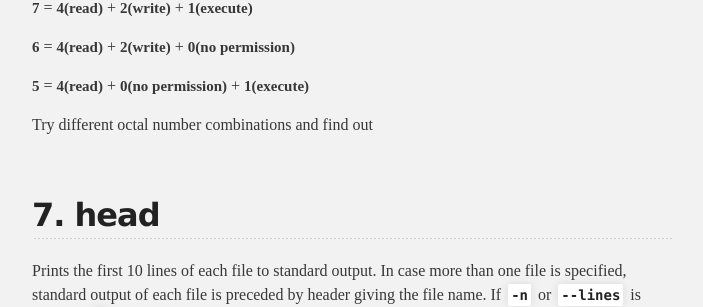
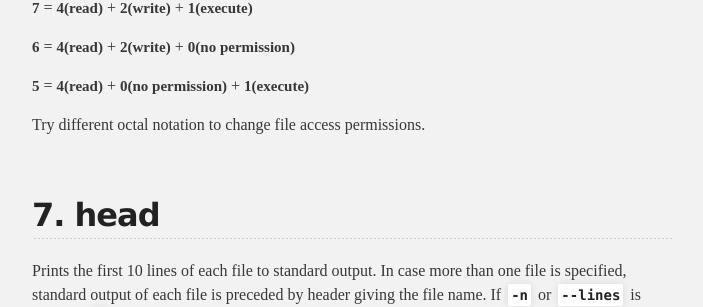
Before and after one commit to rajeev29five/rajeev29five.github.io, a Jekyll site: the page built from index.md, in a window 1280 px wide and 900 px high, scrolled down 6098 px. Shown: the part 144-451 px from the top of the window, without its empty margins (288-991 px from the left). Built offline with Jekyll 4.4.1, drawn with Linux system fonts in a browser that asks for light colours; the repository's description, which GitHub fills in, is left out.

Commit message:
changes made

```diff
--- a/index.md
+++ b/index.md
@@ -260,7 +260,7 @@ The octal notation **7, 6 and 5** individually represent **user/owner**, **group
 
 **5** = **4(read)** + **0(no permission)** + **1(execute)**
 
-Try different octal number combinations and find out
+Try different octal notation to change file access permissions.
 
 <br>
 
```
